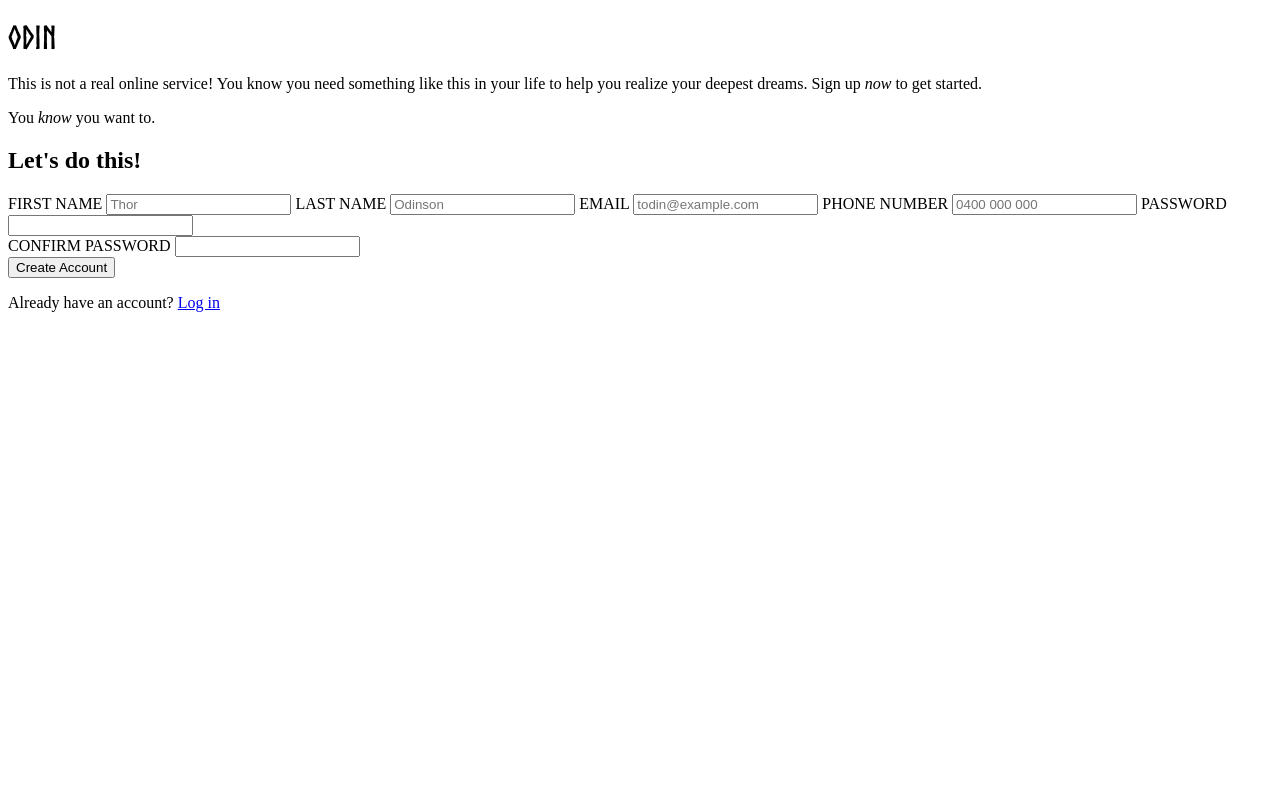
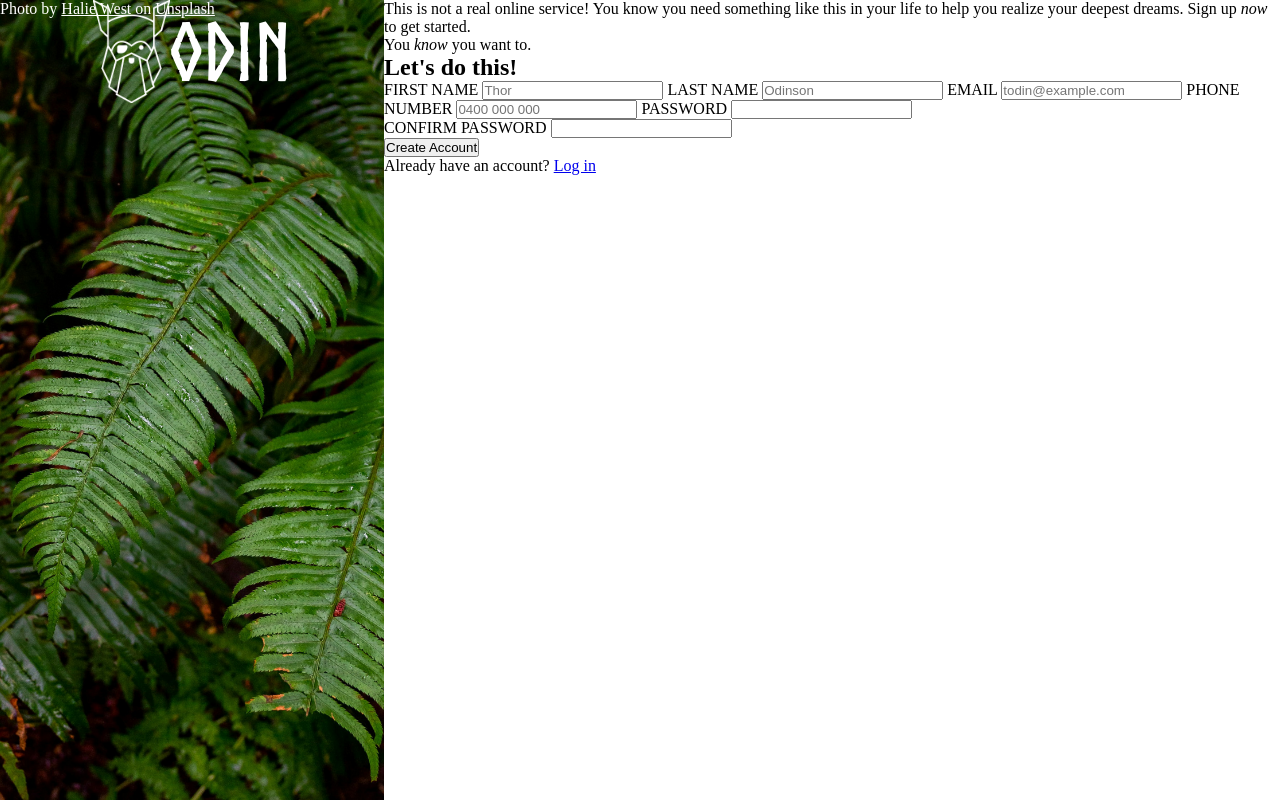
Before and after one commit to reneexie01/odin-sign-up-form, a plain HTML site: page index.html in a window 1280 px wide. Drawn offline with Linux system fonts and the light colour scheme.

Commit message:
Added left background, logo, heading, and credits

```diff
--- a/index.html
+++ b/index.html
@@ -7,9 +7,24 @@
     <link rel="stylesheet" href="styles.css">
 </head>
 <body>
-    <h1>ODIN</h1>
+    <div class="left-side">
+        <img src="halie-west-25xggax4bSA-unsplash.jpg" alt="green ferns" class="background-image">
+        <div class="left-content">
+            <div class="top-left">
+                <img src="odin-lined.png" alt="odin logo" class="odin-logo"><h1>ODIN</h1>
+            </div>
+            <div class="middle-left"></div>
+            <div class="bottom-left">
+                <p>Photo by <a href="#">Halie West</a> on <a href="#">Unsplash</a></p>
+            </div>
+        </div>
+    </div>
+    <div class="right-side">
+        <div class="top-right">
             <p>This is not a real online service! You know you need something like this in your life to help you realize your deepest dreams. Sign up <em>now</em> to get started.</p>
             <p>You <em>know</em> you want to.</p>
+        </div>
+        <div class="middle-right">
             <h2>Let's do this!</h2>
             <form id="odin-form">
 
@@ -33,8 +48,12 @@
                 <input type="password" id="confirm-password" name="confirm-password" required>
 
             </form>
+        </div>
+        <div class="bottom-right">
             <button type="submit" form="odin-form" id="submit">Create Account</button>
             <p>Already have an account? <a href="#">Log in</a></p>
+        </div>
+    </div>
     <script src="scripts.js"></script>
 </body>
 </html>
--- a/styles.css
+++ b/styles.css
@@ -1,6 +1,57 @@
 @font-face {
     font-family: norse-bold;
     src: url(Norse-Bold.otf);
+}
+
+* {
+    box-sizing: border-box;
+    margin: 0;
+    padding: 0;
+}
+
+body {
+    display: flex;
+    height: 100vh;
+    width: 100vw;
+}
+
+.left-side {
+    width: 30%;
+    position: relative;
+}
+
+.background-image {
+    height: 100%;
+    width: 100%;
+    object-fit: cover;
+    position: absolute;
+}
+
+.top-left {
+    position: absolute;
+    color: white;
+    font-size: 40px;
+    display: flex;
+    align-items: center;
+    justify-content: center;
+}
+
+.bottom-left {
+    position: absolute;
+    color: white;
+    font-size: 16px;
+}
+
+.bottom-left a {
+    color: white;
+}
+
+.odin-logo {
+    width: 20%;
+}
+
+.right-side {
+    width: 70%
 }
 
 h1 {
```
Lines whose indentation alone changed are shown as unchanged.
